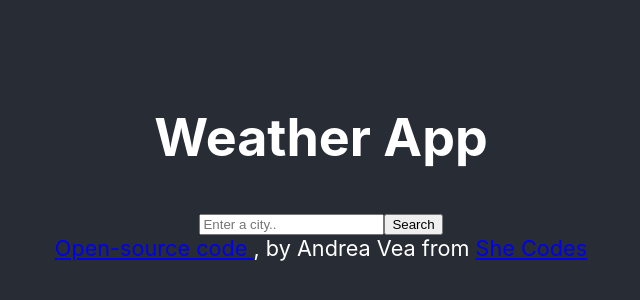
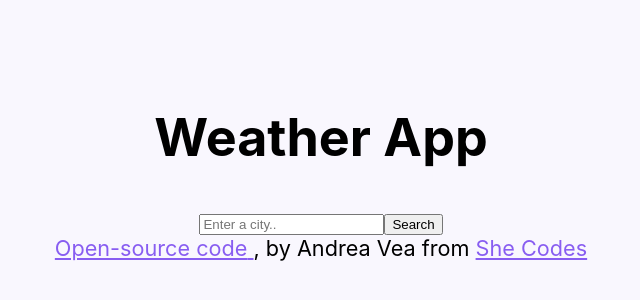
Before and after one commit to luceroveas/my-react-app, a React (Create React App) app: page / in a window 1280 px wide. Shown: the part 234-534 px from the top of the page, without its empty margins (319-959 px from the left). Built offline with nearby package versions, Linux system fonts and the light colour scheme.

Commit message:
updated app.css

```diff
--- a/src/App.css
+++ b/src/App.css
@@ -14,14 +14,14 @@
 }
 
 .App-header {
-  background-color: #282c34;
+  background-color: #f9f7fe;
   min-height: 100vh;
   display: flex;
   flex-direction: column;
   align-items: center;
   justify-content: center;
   font-size: calc(10px + 2vmin);
-  color: white;
+  color: black;
 }
 
 .App-link {
--- a/src/index.css
+++ b/src/index.css
@@ -1,13 +1,15 @@
 body {
+  background-color: #f9f7fe;
   margin: 0;
-  font-family: -apple-system, BlinkMacSystemFont, 'Segoe UI', 'Roboto', 'Oxygen',
-    'Ubuntu', 'Cantarell', 'Fira Sans', 'Droid Sans', 'Helvetica Neue',
+  font-family: -apple-system, BlinkMacSystemFont, "Segoe UI", "Roboto", "Oxygen",
+    "Ubuntu", "Cantarell", "Fira Sans", "Droid Sans", "Helvetica Neue",
     sans-serif;
-  -webkit-font-smoothing: antialiased;
-  -moz-osx-font-smoothing: grayscale;
 }
 
+a {
+  color: #885df1;
+}
 code {
-  font-family: source-code-pro, Menlo, Monaco, Consolas, 'Courier New',
+  font-family: source-code-pro, Menlo, Monaco, Consolas, "Courier New",
     monospace;
 }
```
